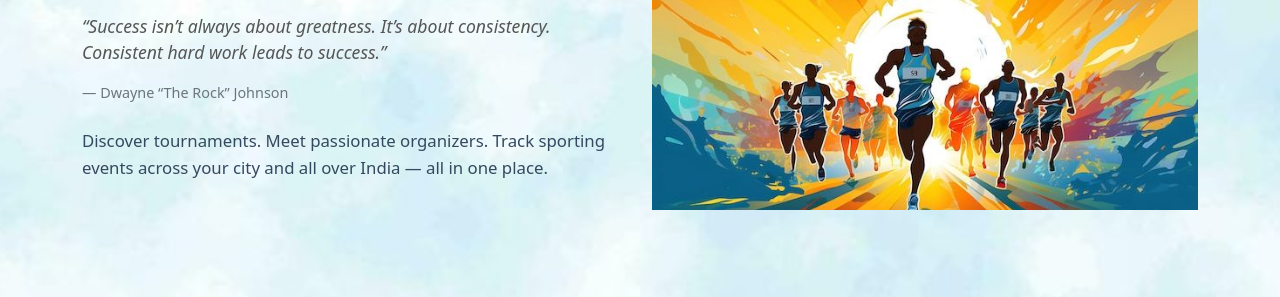
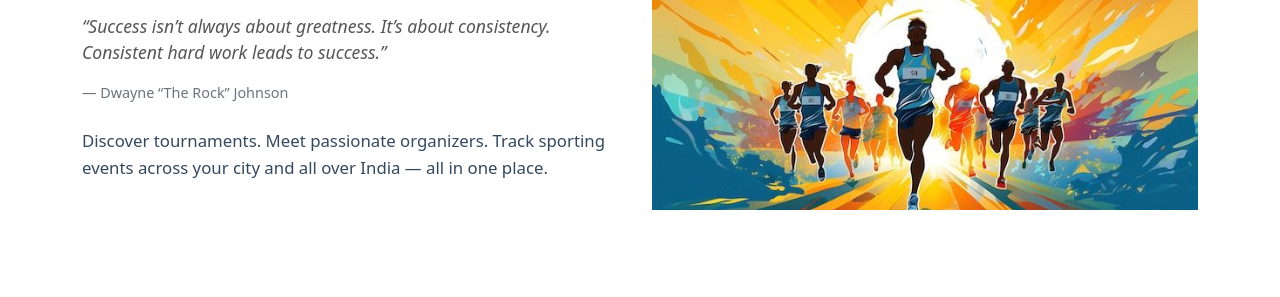
Before and after one commit to Tarina05/trinova, a website: page public/index.html in a window 1280 px wide. Shown: the part 194-491 px from the top of the page. Drawn offline with nearby package versions, Linux system fonts and the light colour scheme.

Commit message:
Update index.html

```diff
--- a/public/index.html
+++ b/public/index.html
@@ -244,7 +244,8 @@
         }
 
         body {
-            background-image: url(./pics/Blue\ watercolor\ sky\ and\ clouds_\ Light\ vector\ background.jpeg);
+            /* background-image: url(./pics/Blue\ watercolor\ sky\ and\ clouds_\ Light\ vector\ background.jpeg);*/
+            background-color: white;
             background-size: cover;
             background-position: center;
             background-attachment: fixed;
```
